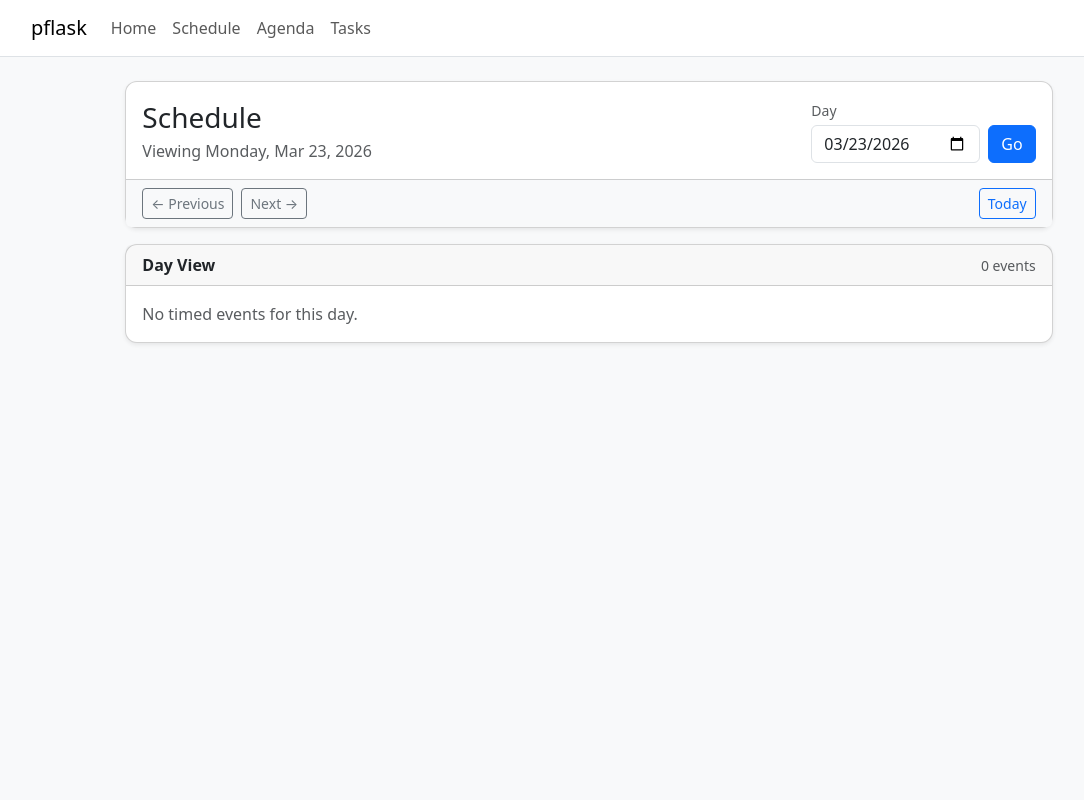
After one commit to stupidcomputer/pflask, a Flask app: page /schedule in a window 1280 px wide. The commit adds this page. Shown: the whole page, without its empty margins (51-1135 px from the left). Run offline with Flask 3, Linux system fonts and the light colour scheme.

Commit message:
refactor out schedule into a widget

```diff
--- a/app.py
+++ b/app.py
@@ -6,7 +6,7 @@ from flask import (
     request
 )
 import urllib.parse
-from datetime import datetime, date, time
+from datetime import datetime, date, time, timedelta
 from dataclasses import dataclass
 from typing import Callable, Any
 import json
@@ -105,25 +105,26 @@ def current_time_bucket(current_time: datetime = datetime.now()):
 name = "Ryan"
 
 
+def parse_iso_day(value: str | None) -> date | None:
+    if not value:
+        return None
+    try:
+        return datetime.strptime(value, "%Y-%m-%d").date()
+    except ValueError:
+        return None
+
+
 def build_day_timeline(events: list[dict]) -> tuple[list[dict], int, int, int, int]:
     """Convert timed events into positioned blocks for a day-view timeline."""
-    if not events:
-        start_hour = 6
-        end_hour = 22
-        total_minutes = (end_hour - start_hour) * 60
-        pixels_per_minute = 2
-        total_height_px = total_minutes * pixels_per_minute
-        return [], start_hour, end_hour, total_height_px, pixels_per_minute
-
-    min_hour = min(event["start"].hour for event in events)
-    max_hour = max(event["end"].hour + (1 if event["end"].minute > 0 else 0) for event in events)
-
-    start_hour = max(0, min(6, min_hour))
-    end_hour = min(24, max(22, max_hour))
-    total_minutes = max(60, (end_hour - start_hour) * 60)
+    start_hour = 0
+    end_hour = 24
+    total_minutes = (end_hour - start_hour) * 60
     pixels_per_minute = 2
     min_render_minutes = 20
     total_height_px = total_minutes * pixels_per_minute
+
+    if not events:
+        return [], start_hour, end_hour, total_height_px, pixels_per_minute
 
     enriched = []
     for index, event in enumerate(events):
@@ -196,7 +197,7 @@ def build_day_timeline(events: list[dict]) -> tuple[list[dict], int, int, int, i
 
         blocks.append({
             **event,
-            "time_label": f"{event['start'].strftime('%-I:%M %p')} – {event['end'].strftime('%-I:%M %p')}",
+            "time_label": f"{event['start'].strftime('%H:%M')} – {event['end'].strftime('%H:%M')}",
             "top_px": start_minutes * pixels_per_minute,
             "height_px": duration * pixels_per_minute,
             "left_pct": (positioned["column"] / positioned["total_columns"]) * 100,
@@ -205,34 +206,58 @@ def build_day_timeline(events: list[dict]) -> tuple[list[dict], int, int, int, i
 
     return blocks, start_hour, end_hour, total_height_px, pixels_per_minute
 
+
+def build_schedule_context(target_day: date) -> dict:
+    timed_events = org_store.timed_events_for_day(target_day)
+    timeline_events, timeline_start_hour, timeline_end_hour, timeline_height_px, pixels_per_minute = build_day_timeline(timed_events)
+
+    now = datetime.now()
+    timeline_total_minutes = max(1, (timeline_end_hour - timeline_start_hour) * 60)
+    now_minutes = (now.hour - timeline_start_hour) * 60 + now.minute
+    now_visible = (target_day == date.today()) and (0 <= now_minutes <= timeline_total_minutes)
+    now_line_top_px = max(0, min(timeline_height_px, now_minutes * pixels_per_minute))
+
+    return {
+        "target_day": target_day,
+        "timed_events": timed_events,
+        "timeline_events": timeline_events,
+        "timeline_start_hour": timeline_start_hour,
+        "timeline_end_hour": timeline_end_hour,
+        "timeline_hour_lines": (timeline_end_hour - timeline_start_hour + 1),
+        "timeline_height_px": timeline_height_px,
+        "timeline_pixels_per_minute": pixels_per_minute,
+        "now_visible": now_visible,
+        "now_line_top_px": now_line_top_px,
+        "now_time_label": now.strftime("%H:%M"),
+    }
+
 @app.route("/mainpage")
 @app.route("/")
 def mainpage():
-    today = date.today()
-    timed_events = org_store.timed_events_for_day(today)
-    timeline_events, timeline_start_hour, timeline_end_hour, timeline_height_px, pixels_per_minute = build_day_timeline(timed_events)
-
-    now = datetime.now()
-    now_minutes = (now.hour - timeline_start_hour) * 60 + now.minute
-    timeline_total_minutes = max(1, (timeline_end_hour - timeline_start_hour) * 60)
-    now_visible = 0 <= now_minutes <= timeline_total_minutes
-    now_line_top_px = max(0, min(timeline_height_px, now_minutes * pixels_per_minute))
+    schedule_context = build_schedule_context(date.today())
 
     return render_template("mainpage.html",
         name=name,
         time_bucket=current_time_bucket(),
         title="Homepage",
-        today=today,
-        timed_events=timed_events,
-        timeline_events=timeline_events,
-        timeline_start_hour=timeline_start_hour,
-        timeline_end_hour=timeline_end_hour,
-        timeline_hour_lines=(timeline_end_hour - timeline_start_hour + 1),
-        timeline_height_px=timeline_height_px,
-        timeline_pixels_per_minute=pixels_per_minute,
-        now_visible=now_visible,
-        now_line_top_px=now_line_top_px,
-        now_time_label=now.strftime("%H:%M"),
+        **schedule_context,
+    )
+
+
+@app.route("/schedule")
+@app.route("/schedule/<day_iso>")
+def schedule(day_iso: str | None = None):
+    query_day = parse_iso_day(request.args.get("day"))
+    path_day = parse_iso_day(day_iso)
+    target_day = query_day or path_day or date.today()
+
+    schedule_context = build_schedule_context(target_day)
+    return render_template(
+        "schedule.html",
+        title="Schedule",
+        prev_day=(target_day - timedelta(days=1)).isoformat(),
+        next_day=(target_day + timedelta(days=1)).isoformat(),
+        **schedule_context,
     )
 
 @app.route("/style.css")
--- a/static/style.css
+++ b/static/style.css
@@ -86,6 +86,18 @@ body {
   min-height: 1.25rem;
 }
 
+.calendar-event-body {
+  display: flex;
+  justify-content: space-between;
+  align-items: flex-start;
+  gap: 0.5rem;
+}
+
+.calendar-event-main {
+  min-width: 0;
+  flex: 1 1 auto;
+}
+
 .calendar-event-time {
   font-size: 0.72rem;
   color: var(--bs-secondary-color);
@@ -97,6 +109,22 @@ body {
   line-height: 1.2;
   font-weight: 500;
   margin-top: 0.15rem;
+}
+
+.calendar-event-tags-right {
+  display: flex;
+  flex-direction: column;
+  align-items: flex-end;
+  gap: 0.2rem;
+  flex: 0 0 auto;
+}
+
+.calendar-event-tags-right .badge {
+  font-size: 0.64rem;
+  max-width: 9rem;
+  white-space: nowrap;
+  overflow: hidden;
+  text-overflow: ellipsis;
 }
 
 .calendar-now-line {
--- /dev/null
+++ b/templates/_day_schedule.html
@@ -0,0 +1,90 @@
+<div class="col-12 col-xl-10">
+  <div class="card shadow-sm">
+    <div class="card-header d-flex justify-content-between align-items-center">
+      <span class="fw-semibold">{{ schedule_heading }}</span>
+      <span class="text-body-secondary small">{{ timed_events|length }} events</span>
+    </div>
+
+    {% if not timeline_events %}
+      <div class="card-body">
+        <p class="text-body-secondary mb-0">No timed events for this day.</p>
+      </div>
+    {% else %}
+      <div class="card-body">
+        <div class="day-calendar-scroll">
+          <div class="day-calendar" data-height-px="{{ timeline_height_px }}">
+            <div class="day-calendar-hours">
+              {% for hour in range(timeline_start_hour, timeline_end_hour) %}
+                <div class="day-hour-label" data-top-px="{{ (hour - timeline_start_hour) * 60 * timeline_pixels_per_minute }}">
+                  {{ "%02d:00"|format(hour) }}
+                </div>
+              {% endfor %}
+            </div>
+
+            <div class="day-calendar-grid" style="--hour-lines: {{ timeline_hour_lines }};">
+              {% for hour in range(timeline_start_hour, timeline_end_hour + 1) %}
+                <div class="day-grid-line"></div>
+              {% endfor %}
+
+              {% if now_visible %}
+                <div class="calendar-now-line" data-top-px="{{ now_line_top_px }}">
+                  <span class="calendar-now-label">{{ now_time_label }}</span>
+                </div>
+              {% endif %}
+
+              {% for event in timeline_events %}
+                <article class="calendar-event shadow-sm"
+                         data-top-px="{{ event.top_px }}"
+                         data-height-px="{{ event.height_px }}"
+                         data-left-pct="{{ '%.4f'|format(event.left_pct) }}"
+                         data-width-pct="{{ '%.4f'|format(event.width_pct) }}">
+                  <div class="calendar-event-body">
+                    <div class="calendar-event-main">
+                      <div class="calendar-event-time">{{ event.time_label }}</div>
+                      <div class="calendar-event-title">{{ event.title }}</div>
+                    </div>
+                    {% if event.tags %}
+                      <div class="calendar-event-tags-right">
+                        {% for tag in event.tags %}
+                          <span class="badge text-bg-light border">{{ tag }}</span>
+                        {% endfor %}
+                      </div>
+                    {% endif %}
+                  </div>
+                </article>
+              {% endfor %}
+            </div>
+          </div>
+        </div>
+      </div>
+    {% endif %}
+  </div>
+</div>
+
+<script>
+  document.querySelectorAll('.day-calendar').forEach((element) => {
+    const height = Number(element.dataset.heightPx || 600);
+    element.style.height = `${height}px`;
+  });
+
+  document.querySelectorAll('.day-hour-label').forEach((element) => {
+    const top = Number(element.dataset.topPx || 0);
+    element.style.top = `${top}px`;
+  });
+
+  document.querySelectorAll('.calendar-now-line').forEach((element) => {
+    const top = Number(element.dataset.topPx || 0);
+    element.style.top = `${top}px`;
+  });
+
+  document.querySelectorAll('.calendar-event').forEach((element) => {
+    const top = Number(element.dataset.topPx || 0);
+    const height = Number(element.dataset.heightPx || 20);
+    const left = Number(element.dataset.leftPct || 0);
+    const width = Number(element.dataset.widthPct || 100);
+    element.style.top = `${top}px`;
+    element.style.height = `${height}px`;
+    element.style.left = `calc(${left}% + 0.25rem)`;
+    element.style.width = `calc(${width}% - 0.5rem)`;
+  });
+</script>
--- a/templates/base.html
+++ b/templates/base.html
@@ -17,6 +17,7 @@
         <div class="collapse navbar-collapse" id="mainNav">
           <ul class="navbar-nav me-auto mb-2 mb-lg-0">
             <li class="nav-item"><a class="nav-link" href="/">Home</a></li>
+            <li class="nav-item"><a class="nav-link" href="/schedule">Schedule</a></li>
             <li class="nav-item"><a class="nav-link" href="/org/calendar">Agenda</a></li>
             <li class="nav-item"><a class="nav-link" href="/org/tasks">Tasks</a></li>
           </ul>
--- /dev/null
+++ b/templates/schedule.html
@@ -0,0 +1,33 @@
+{% extends "base.html" %}
+
+{% block content %}
+<div class="row g-3 justify-content-center">
+  <div class="col-12 col-xl-10">
+    <div class="card shadow-sm">
+      <div class="card-body d-flex flex-wrap gap-2 justify-content-between align-items-end">
+        <div>
+          <h1 class="h3 mb-1">Schedule</h1>
+          <p class="text-body-secondary mb-0">Viewing {{ target_day.strftime("%A, %b %-d, %Y") }}</p>
+        </div>
+
+        <form method="get" action="/schedule" class="d-flex gap-2 align-items-end">
+          <div>
+            <label for="day" class="form-label mb-1 small text-body-secondary">Day</label>
+            <input id="day" name="day" type="date" class="form-control" value="{{ target_day.isoformat() }}">
+          </div>
+          <button type="submit" class="btn btn-primary">Go</button>
+        </form>
+      </div>
+
+      <div class="card-footer bg-body-tertiary d-flex gap-2">
+        <a class="btn btn-sm btn-outline-secondary" href="/schedule/{{ prev_day }}">← Previous</a>
+        <a class="btn btn-sm btn-outline-secondary" href="/schedule/{{ next_day }}">Next →</a>
+        <a class="btn btn-sm btn-outline-primary ms-auto" href="/schedule">Today</a>
+      </div>
+    </div>
+  </div>
+
+  {% set schedule_heading = "Day View" %}
+  {% include "_day_schedule.html" %}
+</div>
+{% endblock %}
```
Also changed, not shown: templates/mainpage.html (+3 -80 lines).
